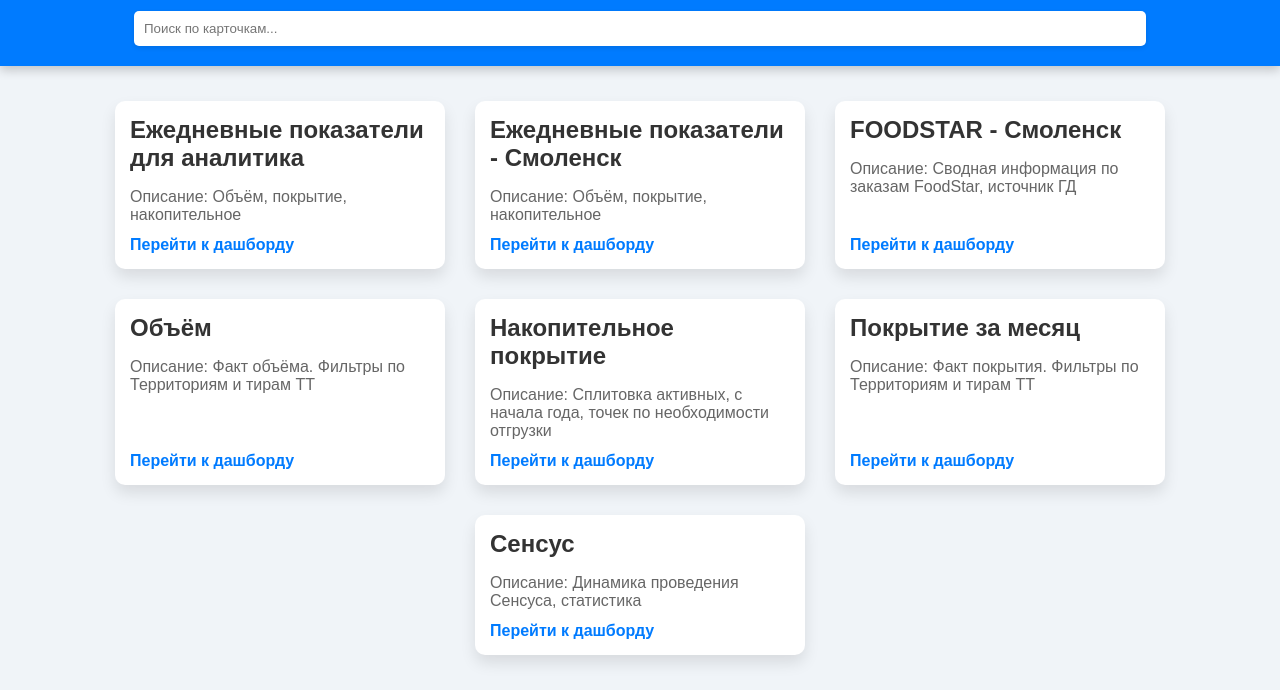
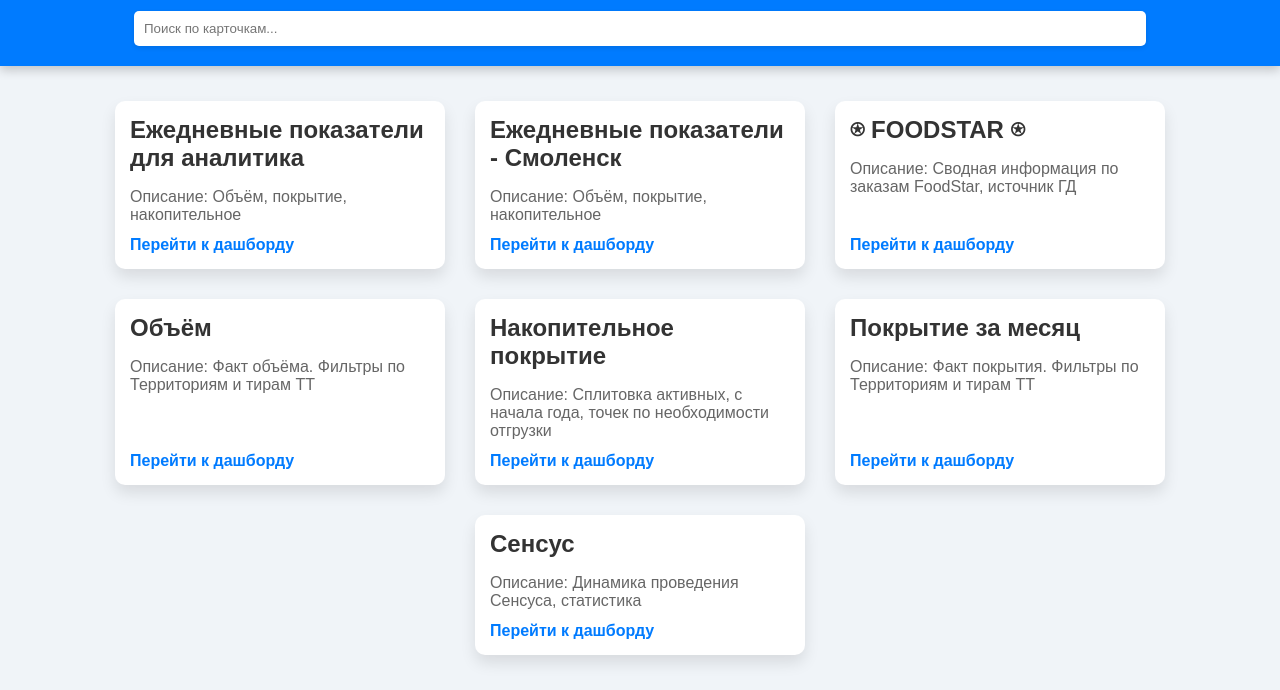
Before and after one commit to narciSSuca/narciSSuca.github.io, a plain HTML site: page index.html in a window 1280 px wide. Shown: the part 159-849 px from the top of the page. Drawn offline with Linux system fonts and the light colour scheme.

Commit message:
Update index.html

```diff
--- a/index.html
+++ b/index.html
@@ -28,7 +28,7 @@
         </div>
 
         <div class="card">
-            <h2>FOODSTAR - Смоленск</h2>
+            <h2>⍟ FOODSTAR ⍟</h2>
             <p>Описание: Сводная информация по заказам FoodStar, источник ГД</p>
             <a href="https://datalens.yandex/3fwbmhsd4502p" target="_blank">Перейти к дашборду</a>
         </div>
```
